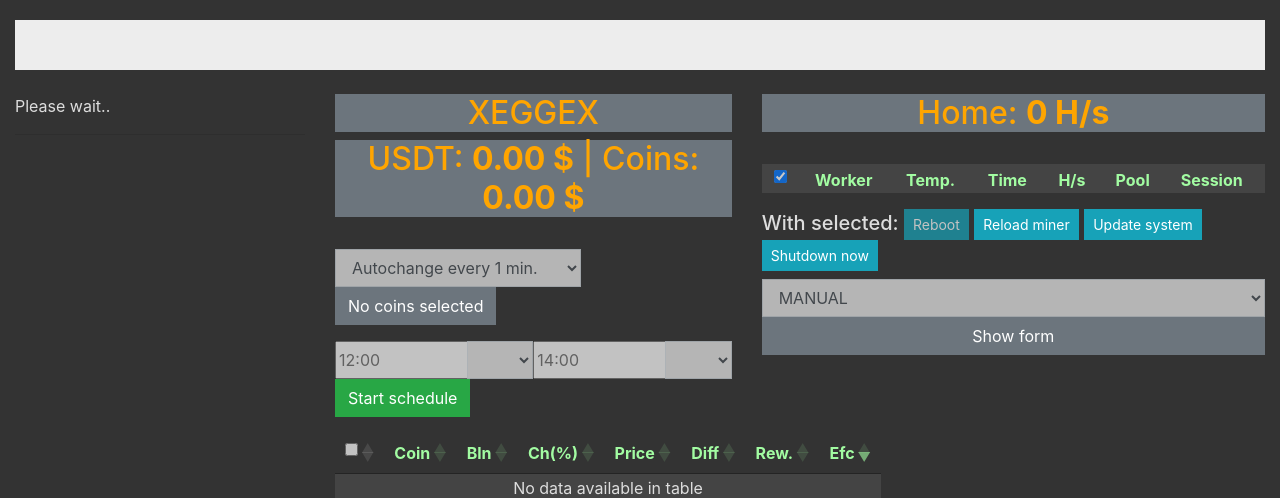
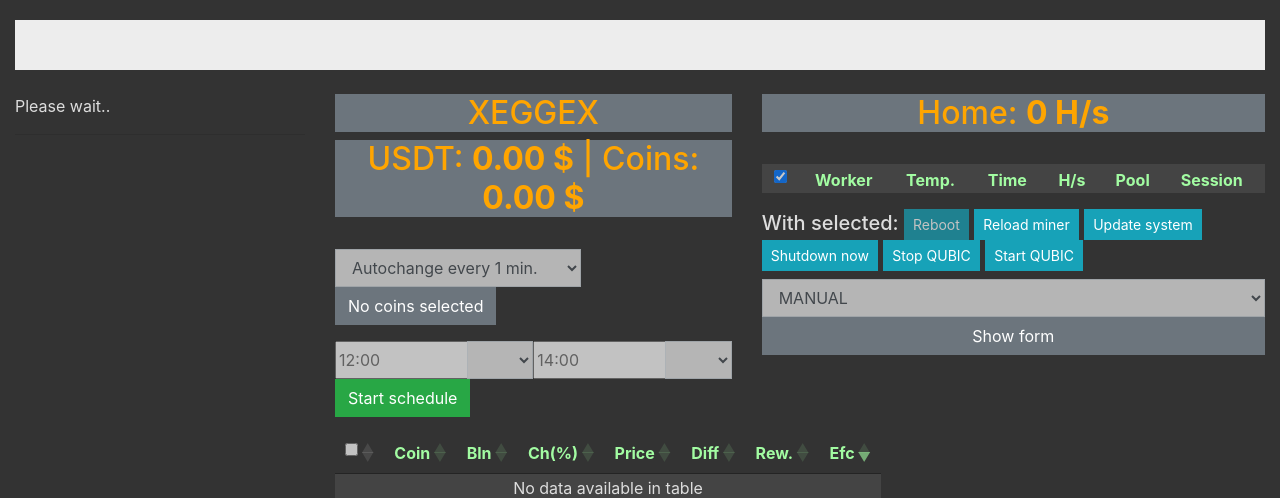
Before and after one commit to laptopsr/ssh2miningHelper, a PHP site: page / in a window 1280 px wide. Shown: the top 498 px of the page. Run offline with PHP 8.4, Linux system fonts and the light colour scheme; the visitor is signed in with stand-in values (Sample User, id 1); data that the repository does not hold is empty; a stand-in replaces the project's code that opens the database connection; some libraries are stand-ins or nearby versions.

Commit message:
QUBIC stop and start buttons

```diff
--- a/index.php
+++ b/index.php
@@ -240,6 +240,8 @@ use phpseclib3\Net\SSH2;
 							<button class="btn btn-info btn-sm clrScreen">Reload miner</button>
 							<button class="btn btn-info btn-sm updateSystem">Update system</button>
 							<button class="btn btn-info btn-sm shutDown">Shutdown now</button>
+							<button class="btn btn-info btn-sm stopQUBIC">Stop QUBIC</button>
+							<button class="btn btn-info btn-sm startQUBIC">Start QUBIC</button>
 					</h5>
 					<select id="workersControl" class="form-control">
 						<option value="auto">AUTO RELOADER</option>
@@ -645,6 +647,12 @@ $(document).ready(function(){
 	$(document).delegate(".shutDown", "click",function(){
 		WorkerCommand('timeout 1 sudo shutdown now');
 	});
+	$(document).delegate(".stopQUBIC", "click",function(){
+		WorkerCommand('timeout 1 sudo systemctl stop qli --no-block && sudo pkill -f qli');
+	});
+	$(document).delegate(".startQUBIC", "click",function(){
+		WorkerCommand('timeout 1 sudo systemctl start qli');
+	});
 
 	function WorkerCommand(cmd)
 	{
```
Also changed, not shown: qubic_statistic.php (+5 -5 lines).
